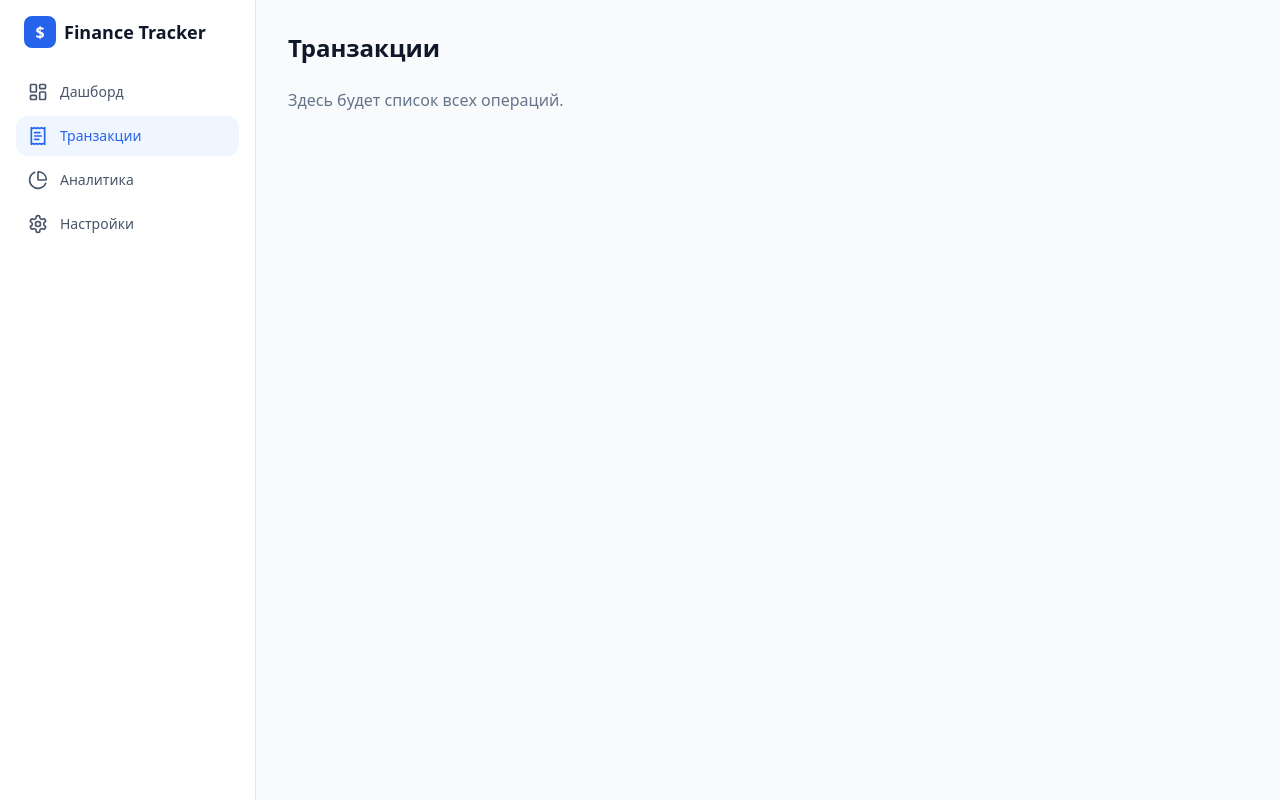
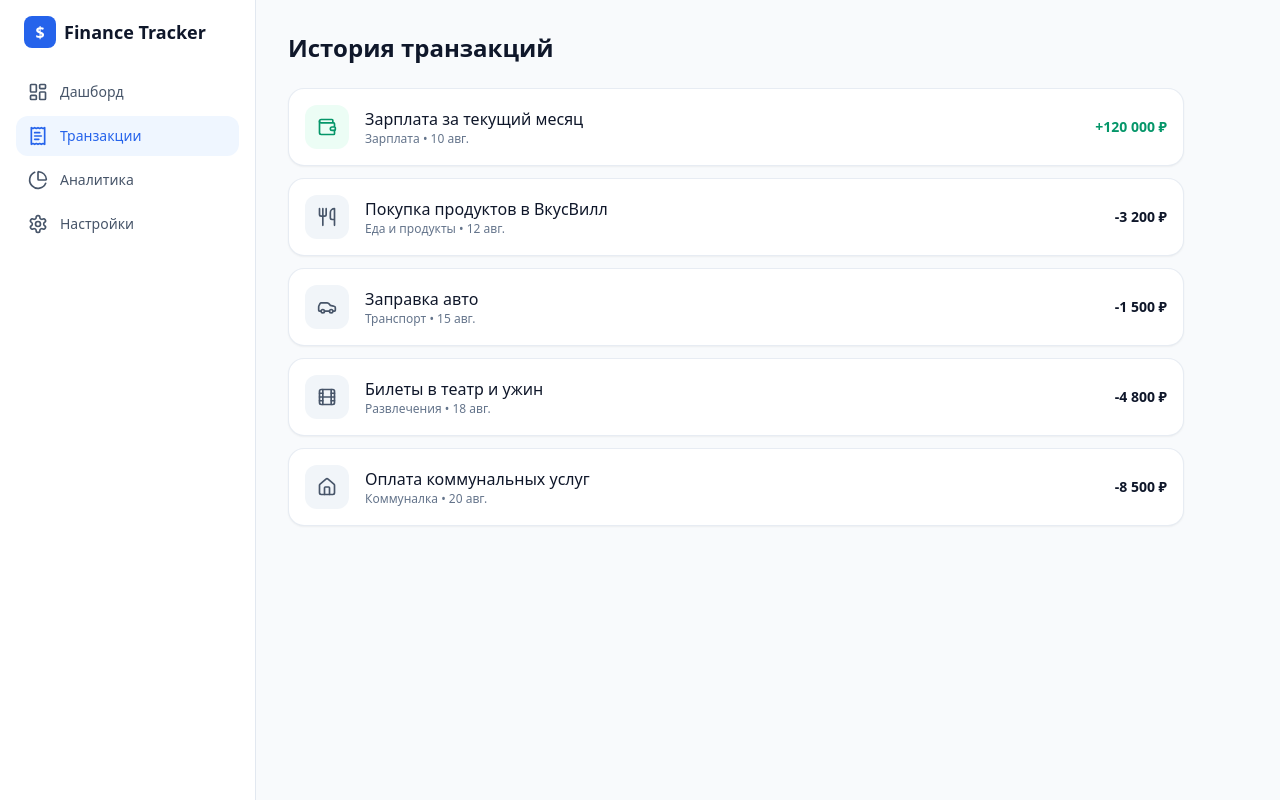
Before and after one commit to alijanovilkhom/finance-app, a React (Vite) app: page /transactions in a window 1280 px wide. Built offline with nearby package versions, Linux system fonts and the light colour scheme.

Commit message:
feat: создан компонент списка транзакций TransactionList

```diff
--- /dev/null
+++ b/src/components/transactions/TransactionList.tsx
@@ -0,0 +1,93 @@
+import type { Transaction, Category } from '@/types/finance'
+import { Card } from '@/components/ui/Card'
+import {
+  Utensils,
+  Car,
+  Home,
+  Film,
+  ShoppingBag,
+  HeartPulse,
+  Briefcase,
+  TrendingUp,
+  Wallet,
+  HelpCircle,
+} from 'lucide-react'
+
+interface TransactionListProps {
+  transactions: Transaction[]
+}
+
+// Карта иконок и названий для каждой категории
+const categoryConfig: Record<Category, { label: string; icon: React.ElementType }> = {
+  salary: { label: 'Зарплата', icon: Wallet },
+  freelance: { label: 'Фриланс', icon: Briefcase },
+  investments: { label: 'Инвестиции', icon: TrendingUp },
+  food: { label: 'Еда и продукты', icon: Utensils },
+  transport: { label: 'Транспорт', icon: Car },
+  housing: { label: 'Коммуналка', icon: Home },
+  entertainment: { label: 'Развлечения', icon: Film },
+  shopping: { label: 'Покупки', icon: ShoppingBag },
+  health: { label: 'Здоровье', icon: HeartPulse },
+  other: { label: 'Другое', icon: HelpCircle },
+}
+
+export const TransactionList = ({ transactions }: TransactionListProps) => {
+  if (transactions.length === 0) {
+    return (
+      <Card className="p-8 text-center text-slate-500">
+        Транзакций пока нет
+      </Card>
+    )
+  }
+
+  return (
+    <div className="space-y-3">
+      {transactions.map((tx) => {
+        const config = categoryConfig[tx.category] || categoryConfig.other
+        const Icon = config.icon
+        const isIncome = tx.type === 'income'
+
+        const formattedDate = new Date(tx.date).toLocaleDateString('ru-RU', {
+          day: 'numeric',
+          month: 'short',
+        })
+
+        return (
+          <Card
+            key={tx.id}
+            className="flex items-center justify-between p-4 hover:border-slate-300 dark:hover:border-slate-700 transition-colors"
+          >
+            <div className="flex items-center gap-4">
+              <div
+                className={`p-3 rounded-xl ${
+                  isIncome
+                    ? 'bg-emerald-50 text-emerald-600 dark:bg-emerald-950/50 dark:text-emerald-400'
+                    : 'bg-slate-100 text-slate-600 dark:bg-slate-800 dark:text-slate-400'
+                }`}
+              >
+                <Icon className="h-5 w-5" />
+              </div>
+              <div>
+                <p className="font-medium text-slate-900 dark:text-slate-100">
+                  {tx.description || config.label}
+                </p>
+                <p className="text-xs text-slate-500">
+                  {config.label} • {formattedDate}
+                </p>
+              </div>
+            </div>
+
+            <div
+              className={`font-semibold text-sm ${
+                isIncome ? 'text-emerald-600' : 'text-slate-900 dark:text-slate-100'
+              }`}
+            >
+              {isIncome ? '+' : '-'}
+              {tx.amount.toLocaleString('ru-RU')} ₽
+            </div>
+          </Card>
+        )
+      })}
+    </div>
+  )
+}
--- a/src/pages/src/pages/TransactionsPage.tsx
+++ b/src/pages/src/pages/TransactionsPage.tsx
@@ -1,10 +1,16 @@
+import { mockTransactions } from '@/data/mockData'
+import { TransactionList } from '@/components/transactions/TransactionList'
+
 export const TransactionsPage = () => {
-    return (
-      <div className="space-y-6">
+  return (
+    <div className="space-y-6 max-w-4xl">
+      <div className="flex items-center justify-between">
         <h1 className="text-2xl font-bold text-slate-900 dark:text-slate-100">
-          Транзакции
+          История транзакций
         </h1>
-        <p className="text-slate-500">Здесь будет список всех операций.</p>
       </div>
-    )
-  }
+
+      <TransactionList transactions={mockTransactions} />
+    </div>
+  )
+}
```
